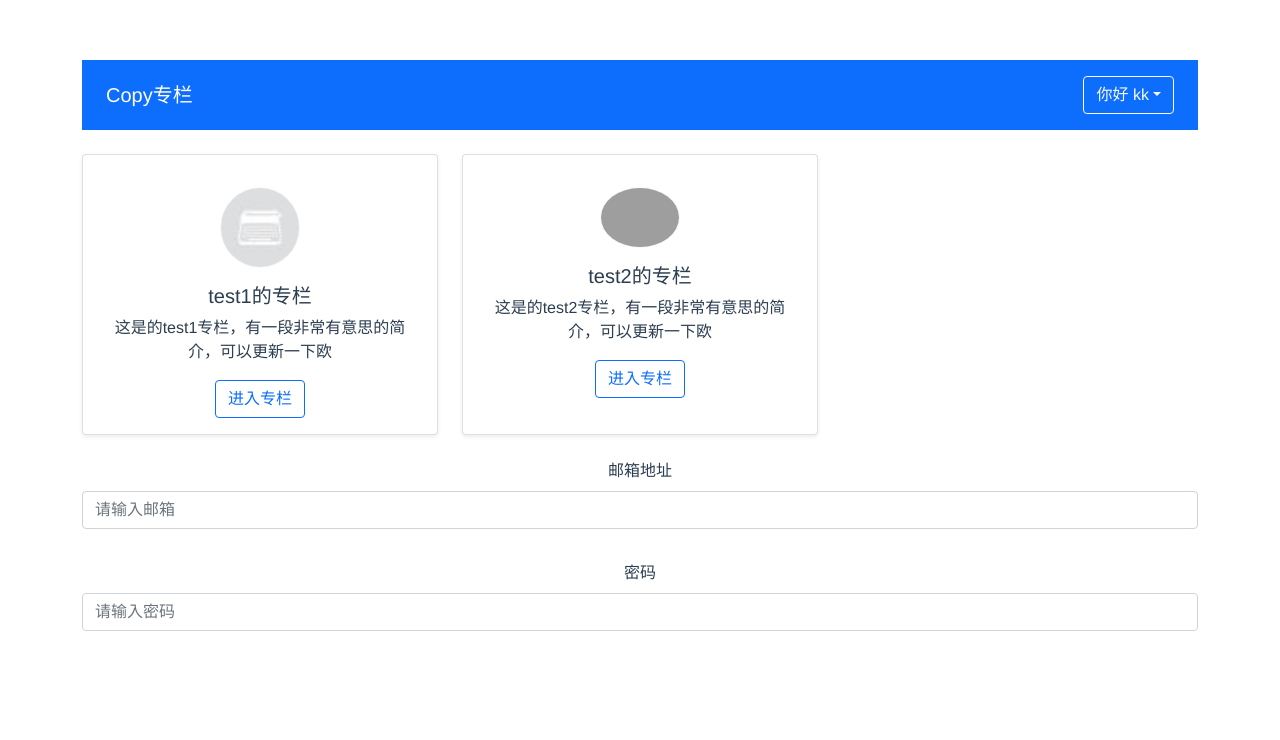
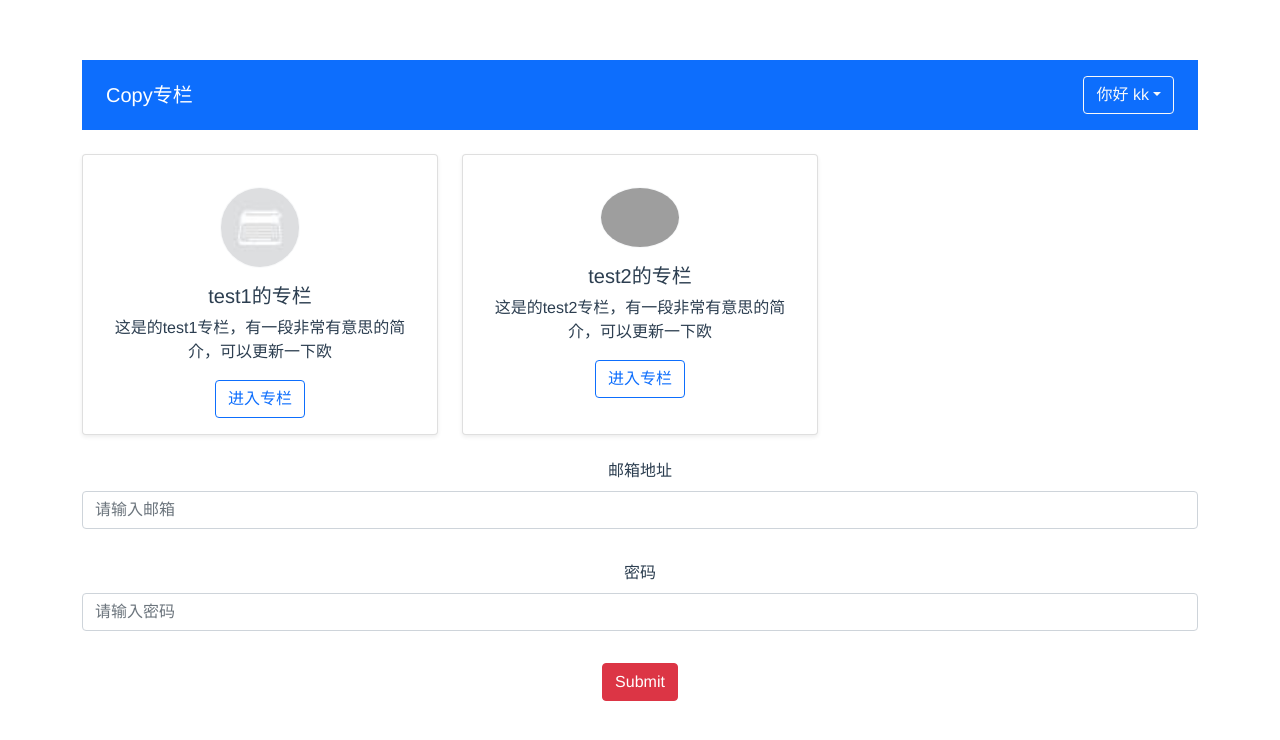
Before and after one commit to cseve123/Vue3, a Vue app in the folder Project/: page / in a window 1280 px wide. Shown: the top 740 px of the page. Built offline with nearby package versions, Linux system fonts and the light colour scheme; grey boxes are pictures that could not be loaded.

Commit message:
validate form

```diff
--- a/Project/package.json
+++ b/Project/package.json
@@ -9,6 +9,7 @@
   },
   "dependencies": {
     "bootstrap": "^5.0.0-beta1",
+    "mitt": "^2.1.0",
     "vue": "^3.0.0"
   },
   "devDependencies": {
--- a/Project/src/App.vue
+++ b/Project/src/App.vue
@@ -3,7 +3,7 @@
     <GlobalHeader :user="user" />
     <ColumnList :list="list" />
     <!-- Form -->
-    <form>
+    <validate-form @form-submit="onFormSubmit">
       <div class="mb-3">
         <label for="exampleInputEmail1" class="form-label">邮箱地址</label>
         <ValidateInput
@@ -23,7 +23,12 @@
           placeholder="请输入密码"
           id="exampleInputPassword1" />
       </div>
-    </form>
+      <!-- v-slot:name 可以写成#name -->
+      <template v-slot:submit>
+        <span class="btn btn-danger">Submit</span>
+      </template>
+    </validate-form>
+
   </div>
 </template>
 
@@ -33,6 +38,7 @@
 import ColumnList, { ColumnProps } from './components/ColumnList.vue'
 import GlobalHeader, { UserProps } from './components/GlobalHeader.vue'
 import ValidateInput, { RulesProp } from './components/ValidateInput.vue'
+import ValidateForm from './components/ValidateForm.vue'
 const testData: ColumnProps[] = [
   {
     id: 1,
@@ -61,7 +67,8 @@
   components: {
     ColumnList,
     GlobalHeader,
-    ValidateInput
+    ValidateInput,
+    ValidateForm
   },
   setup () {
     const emailval = ref('')
@@ -83,13 +90,17 @@
         emailRef.message = ''
       }
     }
+    const onFormSubmit = (result: boolean) => {
+      console.log('form', result)
+    }
     return {
       list: testData,
       user: userData,
       emailRef,
       validateEmail,
       emailRules,
-      emailval
+      emailval,
+      onFormSubmit
     }
   }
 })
--- /dev/null
+++ b/Project/src/components/ValidateForm.vue
@@ -0,0 +1,46 @@
+<template>
+  <form class="validate-form-container">
+    <slot></slot>
+    <div class="submit-area" @click.prevent="submitForm">
+      <slot name="submit">
+        <button type="submit" class="btn btn-primary">提交</button>
+      </slot>
+    </div>
+  </form>
+</template>
+
+<script lang="ts">
+import { defineComponent, onUnmounted } from 'vue'
+import mitt from 'mitt'
+type ValidateFunc = () => boolean
+
+export const emitter: mitt.Emitter = mitt()
+export default defineComponent({
+  name: 'ValidateForm',
+  emits: ['form-submit'],
+  setup (props, context) {
+    let funcArr: ValidateFunc[] = []
+    const submitForm = () => {
+      // every执行一个会停止，需要用map来运行一遍
+      const result = funcArr.map(func => func()).every(result => result)
+      context.emit('form-submit', result)
+    }
+    const callBack = (func: ValidateFunc) => {
+      funcArr.push(func)
+    }
+    // TODO: mitt编译不过去
+    emitter.on('form-item-created', callBack)
+    onUnmounted(() => {
+      emitter.off('form-item-created', callBack)
+      funcArr = []
+    })
+    return {
+      submitForm
+    }
+  }
+})
+</script>
+
+<style>
+
+</style>
--- a/Project/src/components/ValidateInput.vue
+++ b/Project/src/components/ValidateInput.vue
@@ -13,7 +13,8 @@
 </template>
 
 <script lang="ts">
-import { defineComponent, PropType, reactive } from 'vue'
+import { defineComponent, PropType, reactive, onMounted } from 'vue'
+import { emitter } from './ValidateForm.vue'
 const emailReg = /^[a-zA-Z0-9.!#$%&’*+/=?^_`{|}~-]+@[a-zA-Z0-9-]+(?:\.[a-zA-Z0-9-]+)*$/
 interface RuleProp {
   type: 'required' | 'email';
@@ -38,7 +39,6 @@
       context.emit('update:modelValue', targetValue)
     }
     const validateInput = () => {
-      console.log(props.rules)
       if (props.rules) {
         const allPassed = props.rules.every(rule => {
           let passed = true
@@ -57,8 +57,13 @@
           return passed
         })
         inputRef.error = !allPassed
+        return allPassed
       }
+      return true
     }
+    onMounted(() => {
+      emitter.emit('form-item-created', validateInput)
+    })
     return {
       inputRef,
       validateInput,
```
Also changed, not shown: 1 other file (tests, documents, lock files or other folders).
